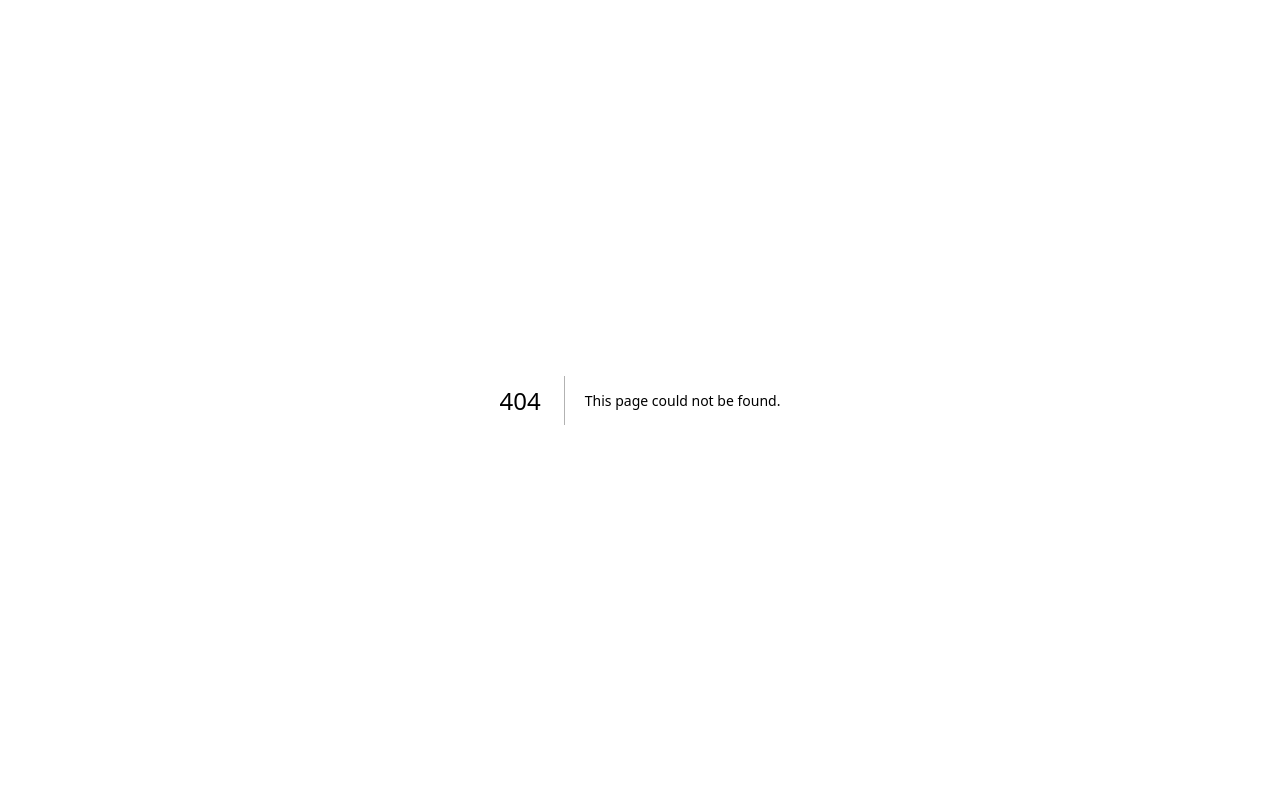
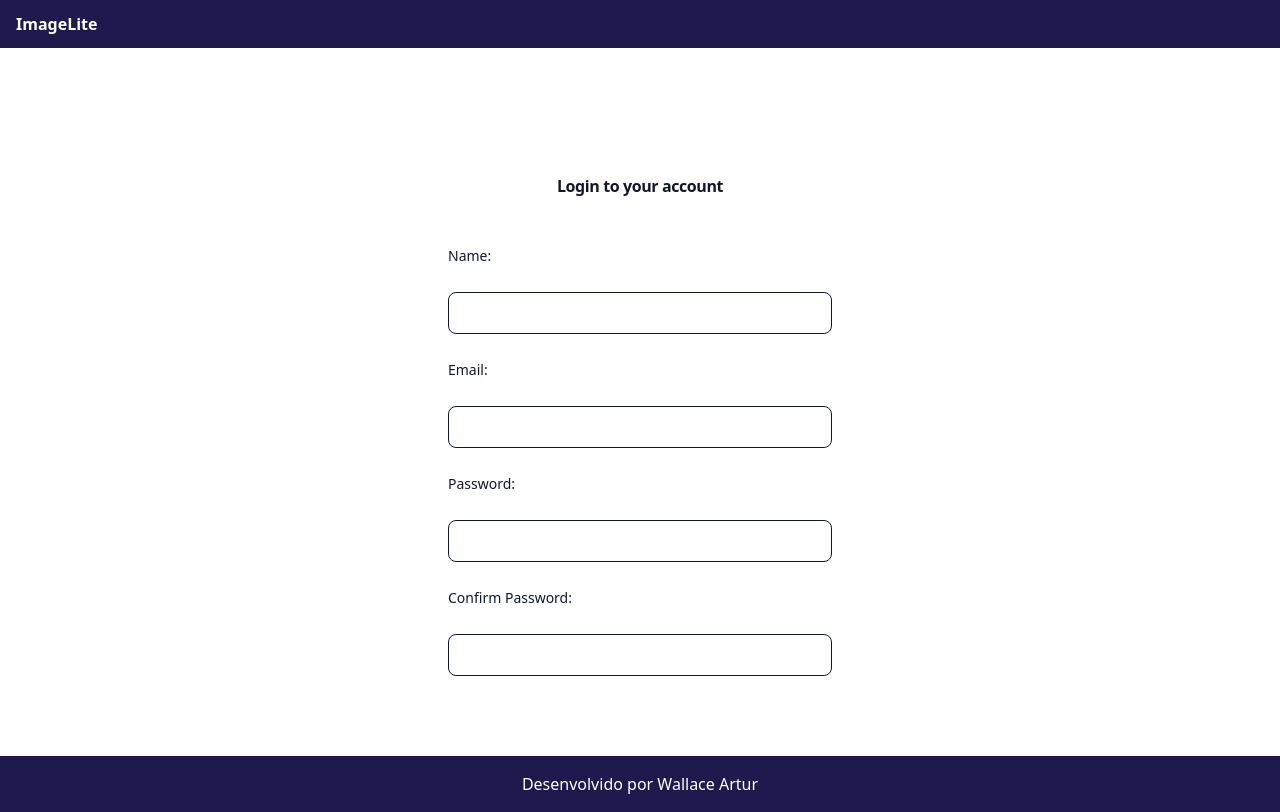
Before and after one commit to wallacesenna01/imageLite, a Next.js app: page /login in a window 1280 px wide. Before the commit this address had no page. Built offline with nearby package versions, Linux system fonts and the light colour scheme.

Commit message:
creating forms

```diff
--- /dev/null
+++ b/src/app/login/page.tsx
@@ -0,0 +1,69 @@
+'use client'
+
+import { useState } from 'react';
+import { Template, RenderIf, InputText } from '@/components';
+
+
+export default function LoginPage() {
+
+
+  const [loading, setLoading] = useState<boolean>(false);
+  const [newUseState, setNewUserState] = useState<boolean>(true)
+
+  return (
+    <Template loading={loading}>
+      <div className='flex min-h-full flex-1 flex-col justify-center px-6 py-12 lg:px-8'>
+
+        <div className='sm:mx-auto sm:w-full sm:max-w-sm'>
+          <h2 className='mt-10 text-center text-1x1 font-bold leading-9 tracking-tight text-gray-900'>
+            Login to your account
+          </h2>
+        </div>
+
+        <div className='mt-10 sm:mx-auto sm:w-full sm:max-w-sm'>
+          <form className='space-y-6'>
+            <RenderIf condition={newUseState}>
+                 <div >
+                    <label className='block text-sm font-medium leading-6 text-gray-900'>Name: </label>
+                 </div>
+                 <div className='mt-2'>
+                     <InputText style='w-full'
+                                id='name'/>
+                 </div>
+            </RenderIf>
+            <div >
+                    <label className='block text-sm font-medium leading-6 text-gray-900'>Email: </label>
+                 </div>
+                 <div className='mt-2'>
+                     <InputText style='w-full'
+                                id='email'/>
+                </div>
+
+                <div >
+                    <label className='block text-sm font-medium leading-6 text-gray-900'>Password: </label>
+                 </div>
+                 <div className='mt-2'>
+                     <InputText style='w-full'
+                                type='password'
+                                id='password'/>
+                </div>
+
+                <RenderIf>
+                <div >
+                    <label className='block text-sm font-medium leading-6 text-gray-900'>Confirm Password: </label>
+                 </div>
+                 <div className='mt-2'>
+                     <InputText style='w-full'
+                                type='password'
+                                id='passwordMatch'/>
+                </div>
+                </RenderIf>
+
+          </form>
+
+        </div>
+
+      </div>
+    </Template>
+  );
+}
--- a/src/components/index.ts
+++ b/src/components/index.ts
@@ -3,3 +3,4 @@
 export { Button } from './button'
 export {InputText, FieldError} from './input'
 export { useNotification } from './notification';
+export {RenderIf} from './Template'
--- a/src/components/input/inputText.tsx
+++ b/src/components/input/inputText.tsx
@@ -1,4 +1,5 @@
 import React from "react"
+import { StringSchema } from "yup";
 
 interface InputTextProps {
     style?: string;
@@ -6,11 +7,12 @@
     placeholder?: string;
     id?: string;
     value?: string
+    type?: string
 }
 
-export const InputText: React.FC<InputTextProps> = ({style, ...outrasProps} : InputTextProps) => {
+export const InputText: React.FC<InputTextProps> = ({style, type = "text",   ...outrasProps} : InputTextProps) => {
     return(
-       <input type="text"
+       <input type={type}
           {...outrasProps}
           className={`${style} border px-3 py-2 rounded-lg text-gray-900`}/>
     )
```
